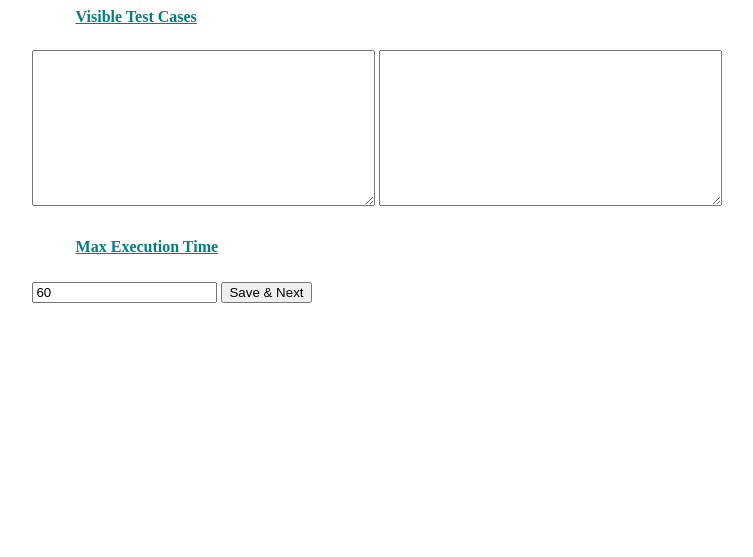
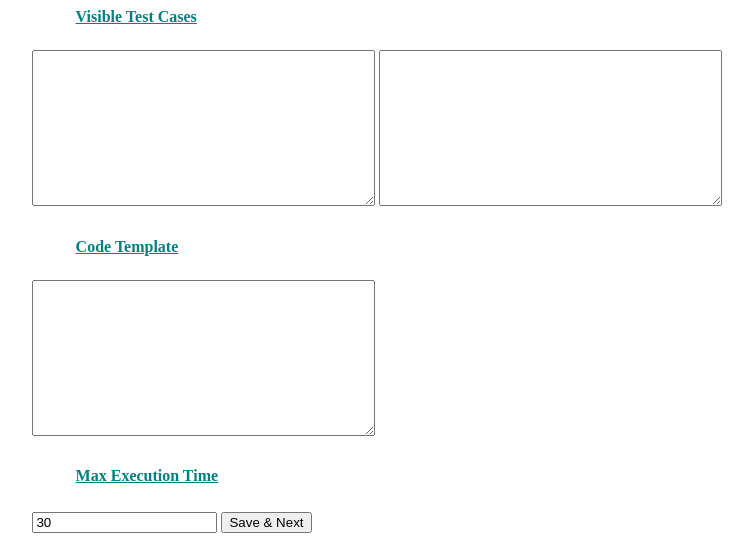
Before and after one commit to cyberpirate92/Student-Assessment, a Django app: template templates/faculty_create_code_test_v2.html in a window 1280 px wide. Shown: the part 631-1188 px from the top of the page, without its empty margins (285-1038 px from the left). Before the commit the page ends 934 px from the top, so only its background shows below. Run offline with Django 3.2, Linux system fonts and the light colour scheme; the template is opened without the code that fills it: values that come from a table or form of the project are taken from there, others are empty.

Commit message:
Added template code support

```diff
--- a/Faculty/forms.py
+++ b/Faculty/forms.py
@@ -15,7 +15,8 @@ class CodeQuestionForm(Form):
 class CodeQuestionFormV2(Form):
     question = forms.CharField(widget=forms.Textarea, label='Question')
     visible_test_case_input = forms.CharField(widget=forms.Textarea, label='Input')
-    visible_test_case_output = forms.CharField(widget=forms.Textarea, label='Ouput')
+    visible_test_case_output = forms.CharField(widget=forms.Textarea, label='Output')
     hidden_test_case_input = forms.CharField(widget=forms.Textarea, label='Input')
     hidden_test_case_output = forms.CharField(widget=forms.Textarea, label='Output')
-    max_exec_time = forms.IntegerField(label='Max Execution Time', initial=60)
+    template_code = forms.CharField(widget=forms.Textarea, label='Code Template', required=False)
+    max_exec_time = forms.IntegerField(label='Max Execution Time', initial=30)
--- a/Faculty/views.py
+++ b/Faculty/views.py
@@ -196,6 +196,7 @@ def createCodeTestv2(request):
                 codeQuestion.visible_test_case_output = form.cleaned_data['visible_test_case_output']
                 codeQuestion.hidden_test_case_input = form.cleaned_data['hidden_test_case_input']
                 codeQuestion.hidden_test_case_output = form.cleaned_data['hidden_test_case_output']
+                codeQuestion.template_code = form.cleaned_data['template_code']
                 codeQuestion.test_id_id = request.session["TEST_ID"]
                 codeQuestion.question_number = request.session['CURRENT_QUESTION']
                 codeQuestion.max_exec_time = form.cleaned_data['max_exec_time']
--- a/Student/views.py
+++ b/Student/views.py
@@ -102,8 +102,10 @@ def question_view(request,test_id,question_number):
                     compiler = CompilerUtils.Compiler()
                     compiler.set_code(code)
                     compiler.set_language(language)
-                    compiler.delete_code_file()
                     question_obj = CodeQuestionV2.objects.filter(test_id_id=test_id,question_number=question_number)[0]
+                    template_code = question_obj.template_code
+                    if template_code is not None and len(template_code) != 0:
+                        compiler.set_template(template_code)
                     visible_input = question_obj.visible_test_case_input
                     visible_output = question_obj.visible_test_case_output
                     hidden_input = question_obj.hidden_test_case_input
@@ -115,6 +117,7 @@ def question_view(request,test_id,question_number):
                     test_cases.extend(hidden_test_cases)
                     compiler.add_test_cases(test_cases)
                     compiler.execute()
+                    compiler.delete_code_file()
                     status = compiler.exec_status
                     print("[*] Status : " + status.name)
                     template_data['status'] = status
--- a/templates/faculty_create_code_test_v2.html
+++ b/templates/faculty_create_code_test_v2.html
@@ -60,6 +60,9 @@
                 {{ form.visible_test_case_input }}
                 {{ form.visible_test_case_output }}
 
+                <h4> Code Template </h4>
+                {{ form.template_code }}
+
                 <h4> Max Execution Time </h4>
                 {{ form.max_exec_time }}
                 <input type="submit" value="Save & Next">
```
Also changed, not shown: Faculty/models.py (+16 -5 lines), templates/code_questions.html (+16 -0 lines).
